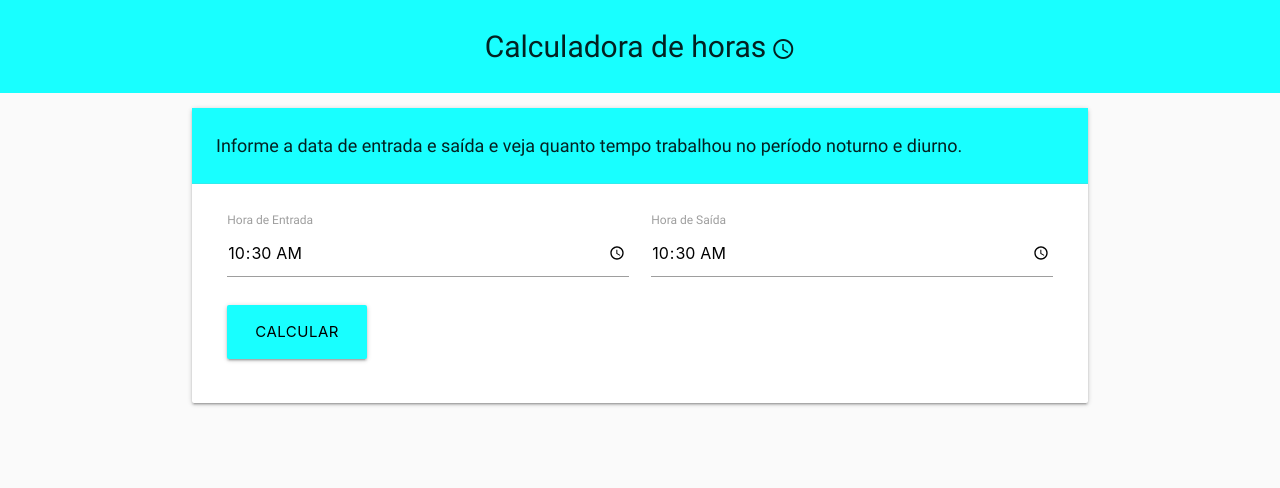
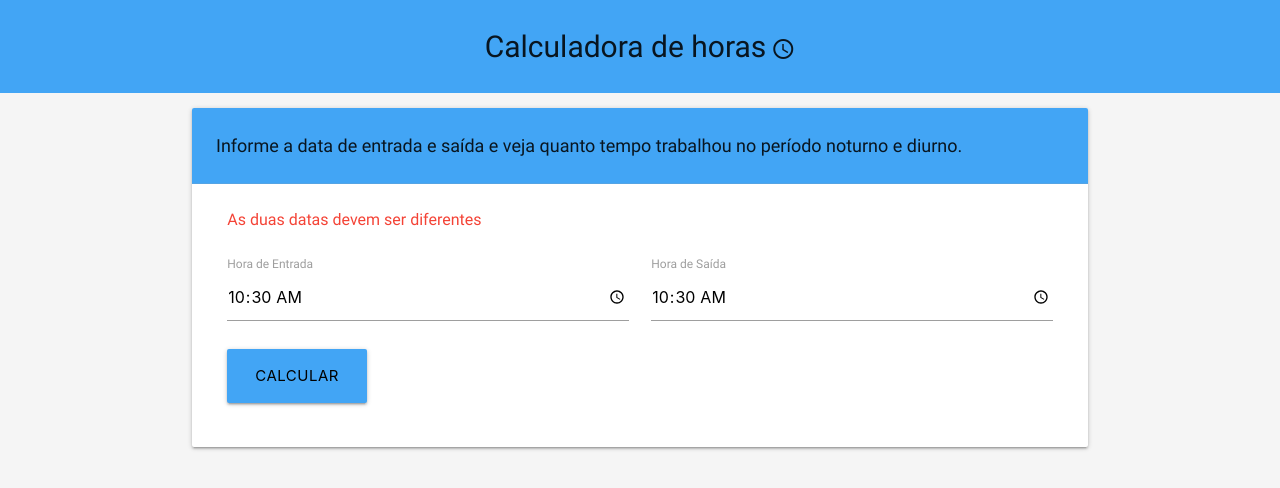
Before and after one commit to caladotiago/period-calculator, a React (Create React App) app in the folder frontend/: page / in a window 1280 px wide. Both pictures are taken after typing "10:30", "10:30" into the empty fields and a click on the button "CALCULAR". Shown: the top 488 px of the page. Built offline with nearby package versions, Linux system fonts and the light colour scheme; no server answers.

Commit message:
tratamento de erros no frontend

```diff
--- a/frontend/src/App.css
+++ b/frontend/src/App.css
@@ -18,6 +18,7 @@ header > h3 {
     padding: 24px;
     border-bottom: 1px solid rgba(160, 160, 160, 0.2);
     font-size: 18px;
+    border-radius: 2px 2px 0px 0px;
 }
 
 .calculator-icon {
--- a/frontend/src/App.js
+++ b/frontend/src/App.js
@@ -3,8 +3,8 @@ import './App.css';
 
 function App() {
     return (
-        <div className="grey lighten-5 page-wrapper">
-            <header className="center-align cyan accent-2">
+        <div className="grey lighten-4 page-wrapper">
+            <header className="center-align blue lighten-1">
                 <h3>
                     Calculadora de horas
                     <i className="material-icons calculator-icon">schedule</i>
@@ -12,7 +12,7 @@ function App() {
             </header>
             <div className="container calculator-wrapper">
                 <div className="card">
-                    <div className="card-title cyan accent-2">
+                    <div className="card-title blue lighten-1">
                         Informe a data de entrada e saída e veja quanto tempo
                         trabalhou no período noturno e diurno.
                     </div>
--- /dev/null
+++ b/frontend/src/components/Calculator/index.css
@@ -0,0 +1,4 @@
+.calculator-loading {
+    justify-content: flex-end;
+    height: 54px;
+}
--- a/frontend/src/components/Calculator/index.js
+++ b/frontend/src/components/Calculator/index.js
@@ -1,23 +1,30 @@
 import React, { useState } from 'react';
+import { Preloader } from 'react-materialize';
 import network from '../../services/network';
 import TimePicker from '../TimePicker';
+import { validateFields } from './validator';
+import FormError from '../FormError';
+
+import './index.css';
 
 export default function Calculator() {
     const [initialTime, setInitialTime] = useState('');
     const [finalTime, setFinalTime] = useState('');
 
+    const [loadingDisplay, setLoadingDisplay] = useState('hide');
+    const showLoading = () => setLoadingDisplay('');
+    const hideLoading = () => setLoadingDisplay('hide');
+
+    const [errorProps, setErrorProps] = useState({
+        message: '',
+        display: 'hide',
+    });
+
+    const showError = message => setErrorProps({ message, display: '' });
+    const hideError = () => setErrorProps({ message: '', display: 'hide' });
+
     let canSubmit = true;
 
-    const initialTimeChangeListener = newInitialTime => {
-        console.log(newInitialTime);
-        setInitialTime(newInitialTime);
-    };
-
-    const finalTimeChangeListener = newFinalTime => {
-        setFinalTime(newFinalTime);
-    };
-
-    // network
     const submitListener = ev => {
         ev.preventDefault();
 
@@ -25,47 +32,77 @@ export default function Calculator() {
         if (canSubmit) {
             canSubmit = false;
 
+            let message;
+            if ((message = validateFields(initialTime, finalTime)) !== '') {
+                showError(message);
+                canSubmit = true;
+                return;
+            }
+
+            hideError();
+            showLoading();
+
             network
                 .get(
                     `/periods?initialTime=${initialTime}&finalTime=${finalTime}`
                 )
                 .then(({ data }) => console.log(data))
-                .catch(error => console.log(error))
-                .then(() => (canSubmit = true));
+                .catch(error => {
+                    let message = 'error.unknow';
+                    if (error.response && error.response.data) {
+                        message = error.response.data;
+                    }
+                    showError(message);
+                })
+                .then(() => {
+                    canSubmit = true;
+                    hideLoading();
+                });
         }
     };
 
     return (
         <form onSubmit={submitListener}>
+            <FormError {...errorProps} />
+
             <div className="row">
-                <div className="col s12 m6">
-                    <TimePicker
-                        id="initial-time"
-                        label="Hora de Entrada"
-                        onChange={initialTimeChangeListener}
-                        time={initialTime}
-                    />
-                </div>
-                <div className="col s12 m6">
-                    <TimePicker
-                        id="final-time"
-                        label="Hora de Saída"
-                        onChange={finalTimeChangeListener}
-                        time={finalTime}
-                    />
-                </div>
+                {createTimePicker({
+                    id: 'initial-time',
+                    label: 'Hora de Entrada',
+                    onChange: setInitialTime,
+                    time: initialTime,
+                })}
+                {createTimePicker({
+                    id: 'final-time',
+                    label: 'Hora de Saída',
+                    onChange: setFinalTime,
+                    time: finalTime,
+                })}
             </div>
 
             <div className="row">
-                <div className="col s12">
+                <div className="col s8">
                     <button
-                        className="btn waves-effect cyan accent-2 black-text btn-large"
+                        className="btn waves-effect blue lighten-1 black-text btn-large"
                         type="submit"
                     >
                         Calcular
                     </button>
                 </div>
+                <div
+                    className={`col s4 valign-wrapper calculator-loading ${loadingDisplay}`}
+                >
+                    <Preloader size="small" />
+                </div>
             </div>
         </form>
     );
 }
+
+function createTimePicker(props) {
+    return (
+        <div className="col s12 m6">
+            <TimePicker {...props} />
+        </div>
+    );
+}
--- /dev/null
+++ b/frontend/src/components/Calculator/validator.js
@@ -0,0 +1,8 @@
+import { checkTime } from '../../utilities/time';
+
+export function validateFields(initialTime, finalTime) {
+    if (initialTime == finalTime) return 'time.interval';
+    if (!checkTime(initialTime)) return 'initialTime.invalid';
+    if (!checkTime(finalTime)) return 'finalTime.invalid';
+    return '';
+}
--- /dev/null
+++ b/frontend/src/components/FormError/index.js
@@ -0,0 +1,11 @@
+import React from 'react';
+import macros from '../../utilities/macros';
+
+export default props => {
+    const { display, message } = props;
+    return (
+        <div className={`row ${display}`} style={{ fontSize: 16 }}>
+            <div className="col s12 red-text">{macros[message]}</div>
+        </div>
+    );
+};
--- a/frontend/src/components/TimePicker/index.js
+++ b/frontend/src/components/TimePicker/index.js
@@ -6,7 +6,7 @@ export default props => {
     const timeChangeHandler = ev => onChange(ev.target.value);
 
     return (
-        <div>
+        <>
             <label htmlFor={id}>{label}</label>
             <input
                 id={id}
@@ -15,6 +15,6 @@ export default props => {
                 value={time}
                 required={true}
             />
-        </div>
+        </>
     );
 };
--- /dev/null
+++ b/frontend/src/utilities/macros.js
@@ -0,0 +1,9 @@
+const macros = {
+    'finalTime.invalid': 'Data final inválida',
+    'initialTime.invalid': 'Data inicial inválida',
+    'time.interval': 'As duas datas devem ser diferentes',
+    unknow:
+        'Erro desconhecio. Recarregue a página ou tente novamente mais tarde',
+};
+
+export default macros;
--- a/frontend/src/utilities/time.js
+++ b/frontend/src/utilities/time.js
@@ -1,3 +1,6 @@
 export function formatTimeUnity(timeUnity) {
     return `${timeUnity < 10 ? '0' : ''}${timeUnity}`;
 }
+export function checkTime(time) {
+    return /^(2[0-4]|[01]?[0-9]):([0-9]|[0-5]\d)$/.test(time);
+}
```
